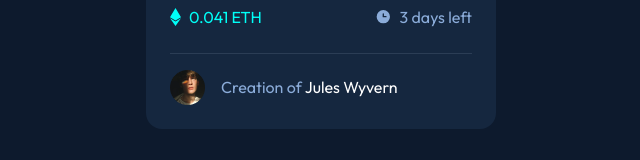
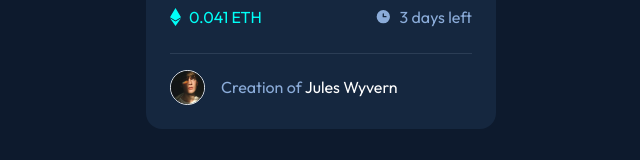
Before and after one commit to HarikrishnanYPR1707/nft-preview-card-component, a React (Vite) app: page / in a window 1280 px wide. Shown: the part 570-730 px from the top of the page, without its empty margins (319-959 px from the left). Built offline with nearby package versions, Linux system fonts and the light colour scheme.

Commit message:
done with the nft preview card

```diff
--- a/src/components/NftCardPreview.jsx
+++ b/src/components/NftCardPreview.jsx
@@ -38,7 +38,7 @@ const NftCardPreview = () => {
       <div className="h-[1px] w-full bg-[#2b3d55]" />
       {/* Avatar and creator section  */}
       <div className="mt-4 flex items-center gap-4">
-        <div className="w-[35px]">
+        <div className="w-[35px] rounded-full border">
           <img src="/image-avatar.png" alt="avatar" />
         </div>
         <p className="text-[#8BACD9]">
```
